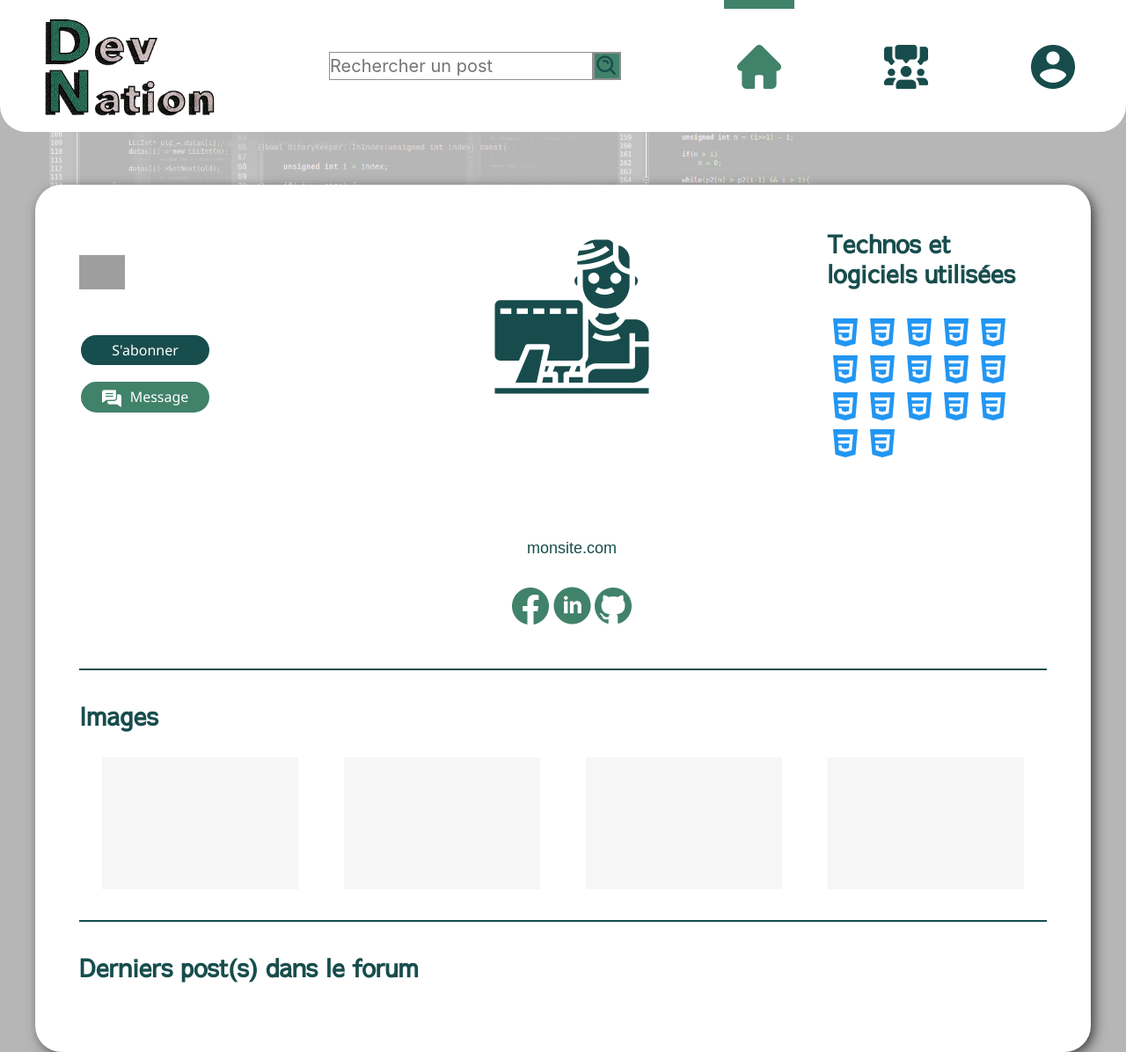
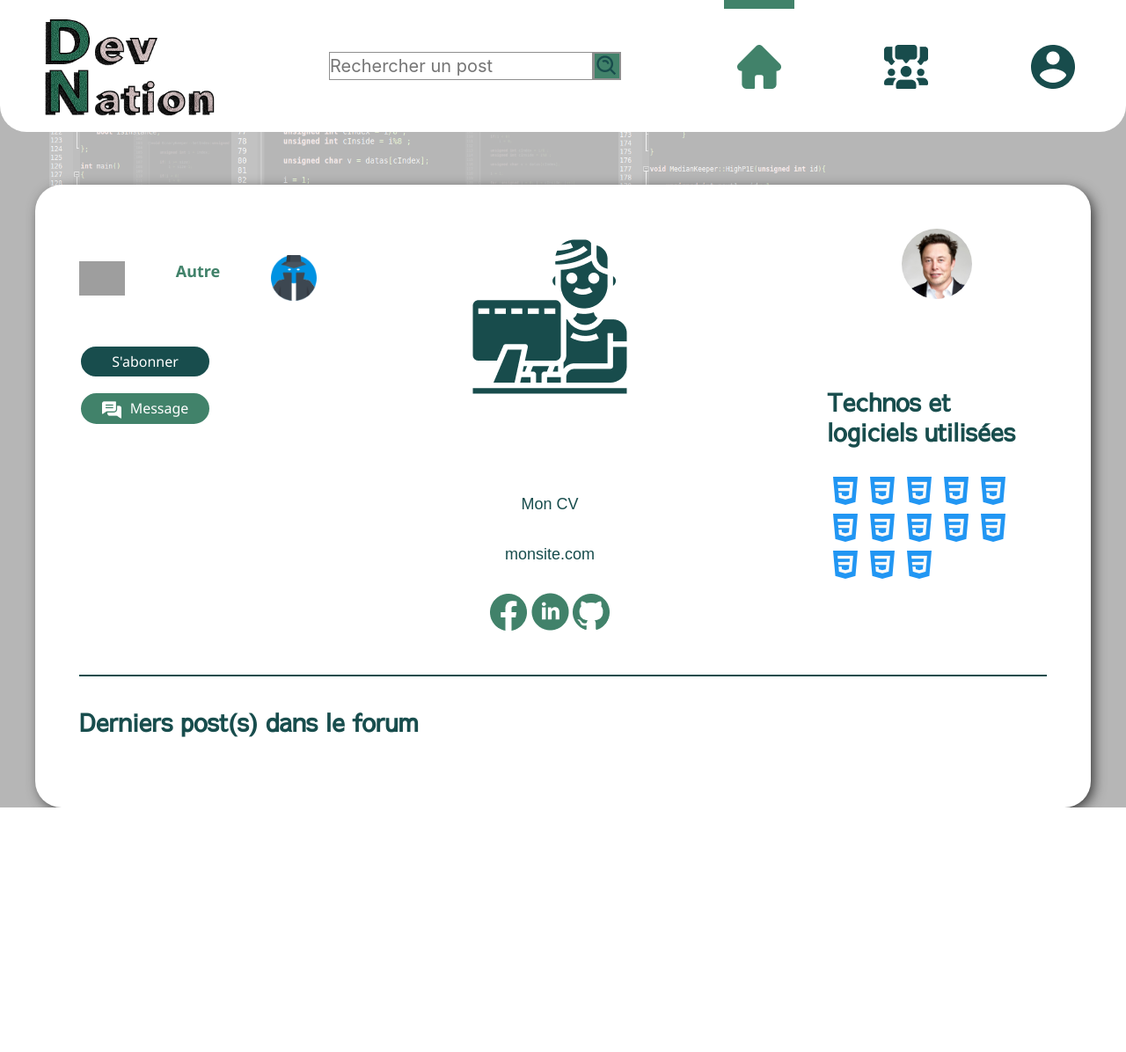
Before and after one commit to Machakk/projet-soutenance, a Symfony app: template templates/user_profil/profil.html.twig in a window 1280 px wide. Shown: the whole page at 88% size. After the commit the page ends 918 px from the top, so only its background shows below. Run offline with Twig, Linux system fonts and the light colour scheme; the template is opened without the code that fills it, so the values that code supplies are empty; some libraries are stand-ins or nearby versions; some web fonts are replaced; grey boxes are pictures that could not be loaded.

Commit message:
profile finis à 97%

```diff
--- a/public/css/style.css
+++ b/public/css/style.css
@@ -418,6 +418,7 @@ hr{
 .profil-left{
   display: flex;
   flex-direction: column;
+  margin-right: -50px;
 
 }
 .profil-left h3{
@@ -488,6 +489,9 @@ hr{
   color: white;
   border: solid #41826a 2px;
 }
+.descri-profil{
+  max-width: 350px;
+}
 
 /*partie du millieu du profile */
 
@@ -499,7 +503,7 @@ hr{
   width: 210px;
 }
 .img-profil-middle{
-  margin-bottom: 150px;
+  margin-bottom: 100px;
 }
 .profil-middle a{
   font-family: 'KoHo', sans-serif;
@@ -512,6 +516,9 @@ hr{
 
 .profil-right{
   width: 250px;
+  display: flex;
+  flex-direction: column;
+  align-items: center;
 }
 .profil-right h3{
   font-family: "Sawarabi Gothic", sans-serif;
@@ -527,8 +534,22 @@ hr{
 .profil-skills img{
   margin: 5px;
 }
+.img-perso-profil{
+  width: 80px;
+  height: 80px;
+  overflow: hidden;
+  display: flex;
+  justify-content: center;
+  align-items: center;
+  border-radius: 100%;
+  margin-bottom: 100px;
+}
+.img-perso-profil img{
+  width: 110px;
+  text-align: center;
+}
 
-/* Partie Images du profile */
+/* Partie line du profile */
 
 .line-profil{
   margin: 35px auto;
@@ -537,21 +558,7 @@ hr{
   background: #184d4d;
 
 }
-.container-profil-img h2{
-  font-family: "Sawarabi Gothic", sans-serif;
-  font-size: 28px;
-  color: #184d4d;
-  margin-bottom: 30px;
-  font-weight: bold;
-}
-.profil-img-post{
-  display: flex;
-  justify-content: space-around;
-  flex-wrap: wrap;
-}
-.profil-img-post img{
-  max-width: 250px;
-}
+
 
 /* Partie post du profile */
 
--- a/templates/user_profil/profil.html.twig
+++ b/templates/user_profil/profil.html.twig
@@ -15,26 +15,26 @@
                 <img src="{{ asset('img/users/') ~ user.imgprofil }}" alt="hero-design">
 
                 {% if user.metier.metier == "Frontend" %}
-                    <p>
-                        Developpeur Front-end
-                    </p>
+                <p>Front-end</p>
+                    <img src="{{ asset('img/metier/front-end.png') }}" alt="">
+
                 {% elseif user.metier.metier == "Backend" %}
-                    <p>
-                        Developpeur Back-end
-                    </p>
+                <p>Back-end</p>
+                    <img src="{{ asset('img/metier/back-end-end.png') }}" alt="">
 
                 {% else %}
-                    <p>
-                        {{user.metier.metier}}
-                    </p>
+                <p>Autre</p>
+                    <img src="{{ asset('img/metier/unknow.png') }}" alt="">
                 {% endif %}
             </div>
             <p class="profil-niveau"> {{user.niveau}} </p>
             <a href="#" class="profil-btn-follow">S'abonner</a>
             <a href="#" class="profil-btn-message"><img src="{{ asset('img/icons/chatting.png') }}" alt="">Message</a>
+            <p class="descri-profil">{{user.description}}</p>
         </div>
         <div class="profil-middle">
             <img class="img-profil-middle" src="{{ asset('img/icons/profil.png') }}" alt="profil-icon">
+            <a href="{{user.fichier}}">Mon CV</a>
             <a href="{{user.linksite}}">monsite.com</a>
             <div class="reseaux">
                 <a href="{{user.linkfacebook}}"><img src="{{ asset('img/icons/fb.png') }}" alt="fb-icon"></a>
@@ -43,6 +43,9 @@
             </div>
         </div>
         <div class="profil-right">
+            <div class="img-perso-profil">
+                <img src="{{ asset('img/user_profil/elon.jpg') }}" alt="">
+            </div>
             <h3>Technos et logiciels utilisées</h3>
             <div class="profil-skills">
                 <img src="{{ asset('img/skills/1-1614077567.png') }}" alt="">
@@ -58,26 +61,12 @@
                 <img src="{{ asset('img/skills/1-1614077567.png') }}" alt="">
                 <img src="{{ asset('img/skills/1-1614077567.png') }}" alt="">
                 <img src="{{ asset('img/skills/1-1614077567.png') }}" alt="">
-                <img src="{{ asset('img/skills/1-1614077567.png') }}" alt="">
-                <img src="{{ asset('img/skills/1-1614077567.png') }}" alt="">
-                <img src="{{ asset('img/skills/1-1614077567.png') }}" alt="">
-                <img src="{{ asset('img/skills/1-1614077567.png') }}" alt="">
-
             </div>
 
         </div>
     </div>
-    <div class="container-profil-img">
-        <div class="line-profil"></div>
-        <h2>Images</h2>
-        <div class="profil-img-post">
-            <img src="{{ asset('img/posts/rectangle.png') }}" alt="">
-            <img src="{{ asset('img/posts/rectangle.png') }}" alt="">
-            <img src="{{ asset('img/posts/rectangle.png') }}" alt="">
-            <img src="{{ asset('img/posts/rectangle.png') }}" alt="">
-        </div>
-        <div class="line-profil"></div>
-    </div>
+    <div class="line-profil"></div>
+
     <div class="container-profil-post">
         <h2>Derniers post(s) dans le forum</h2>
         {# posts de cet utilisateur #}
```
Also changed, not shown: public/img/metier/unknow.png (renamed from public/img/metier/002-superhero2.png), public/img/user_profil/elon.jpg (added).
